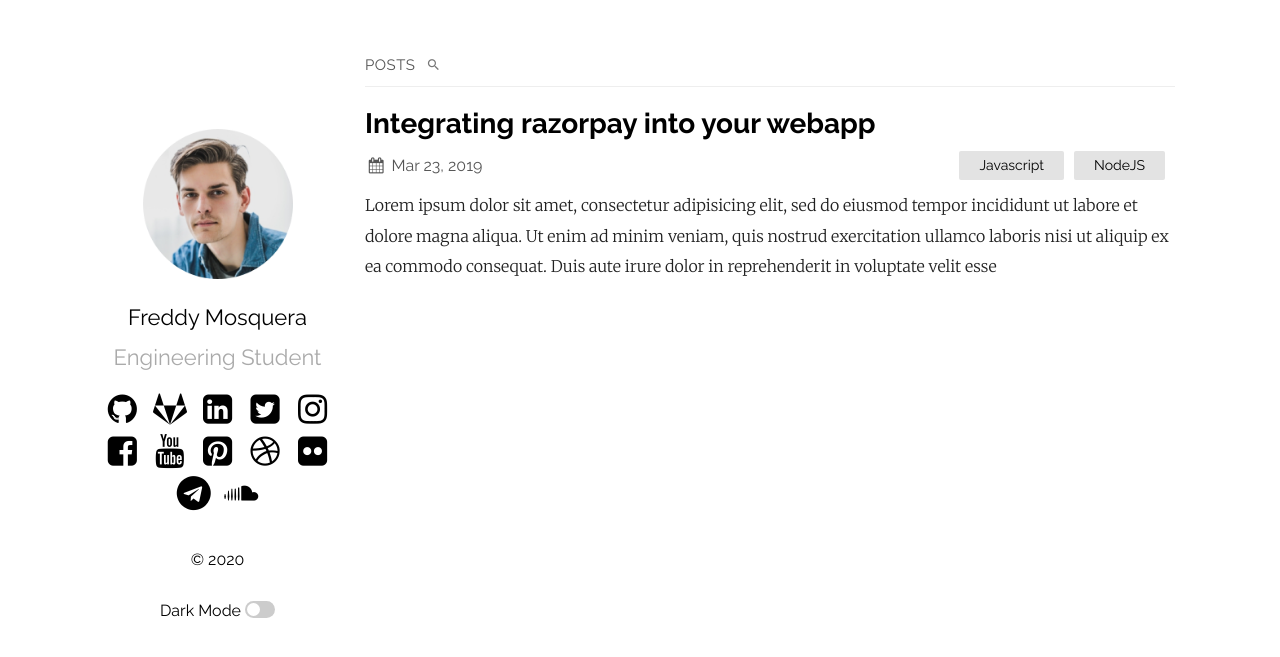
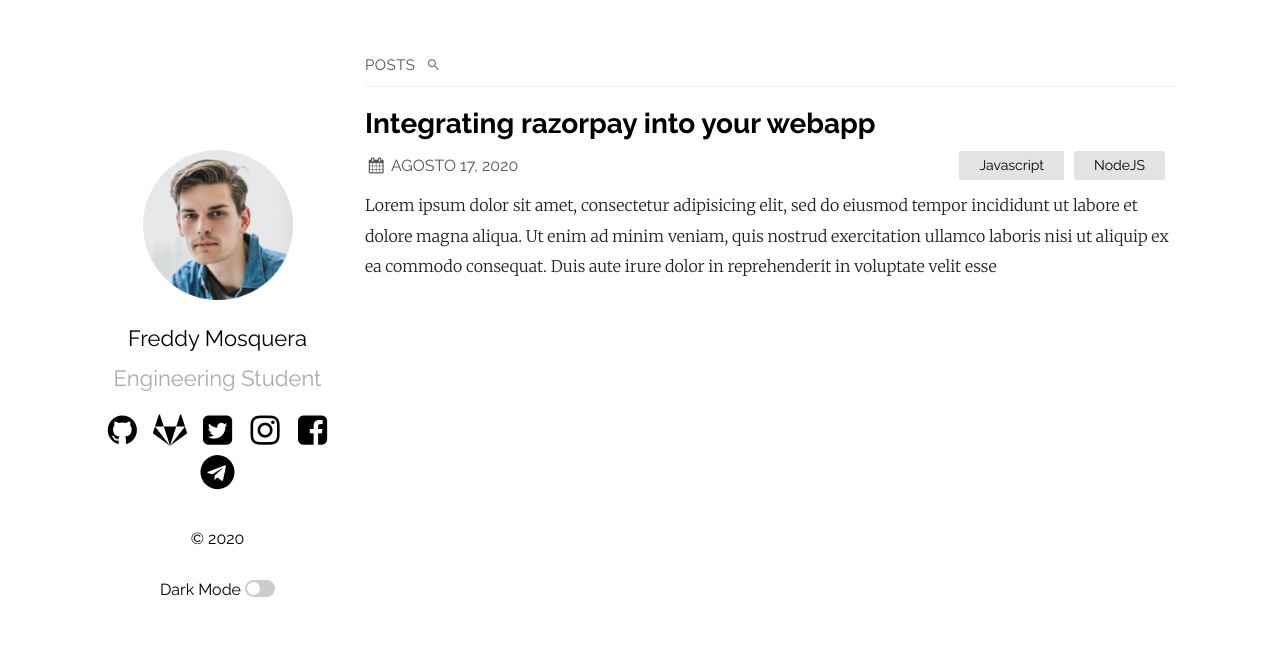
Before and after one commit to FreddySTJR/PROJ-SO, a Jekyll site: the page built from index.md, in a window 1280 px wide. Shown: the top 657 px of the page. Built offline with Jekyll 4.4.1, drawn with Linux system fonts in a browser that asks for light colours; part of the change alters nothing that is shown.

Commit message:
Update _config.yml

```diff
--- a/_config.yml
+++ b/_config.yml
@@ -14,7 +14,7 @@ sass:
 plainwhite:
   name: Freddy Mosquera
   tagline: Engineering Student
-  date_format: "%b %-d, %Y"
+  date_format: "AGOSTO 17, 2020"
   sitemap: true # set to true to generate sitemap.xml content
   search: true # set to true to enable searchbar
   dark_mode: true # set to true to add dark mode toggle
@@ -23,17 +23,10 @@ plainwhite:
 
   # generate social links in footer
   social_links:
-    twitter: thelehhman
+    twitter: freddystrappy
     github:  thelehhman
-    linkedIn: in/thelehhman
-    rss: rss
-    dribbble: jekyll
-    flickr:   jekyll
-    instagram: jekyll
-    pinterest: jekyll
-    youtube: jekyll
+    instagram: freddystrappy/?hl=es
     facebook: Freddy.Strappy.jr
-    soundcloud: jekyll
     telegram: jekyll
     gitlab: jekyll
 
```
